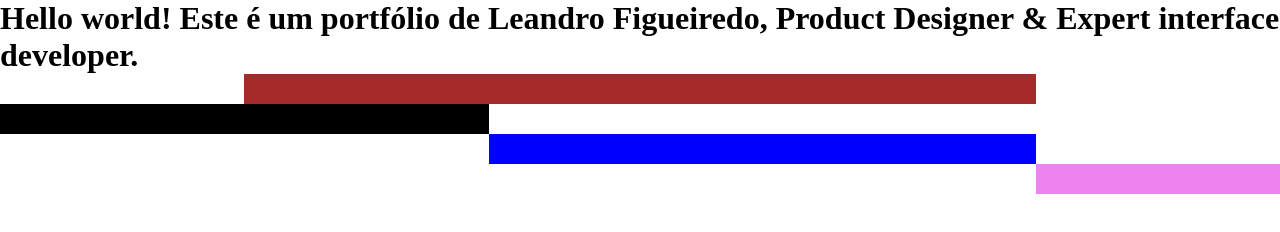
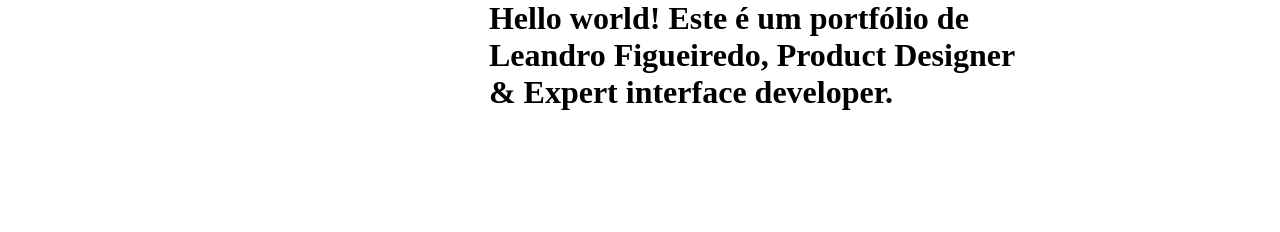
Before and after one commit to figueiredo-uideveloper/leandro-website, a website: page index.html in a window 1280 px wide. Drawn offline with Linux system fonts and the light colour scheme.

Commit message:
golden grid ratio

```diff
--- a/index.html
+++ b/index.html
@@ -10,13 +10,15 @@
 <body>
     <header>
         <div class="container">
-            <h1>Hello world! Este é um portfólio de <span>Leandro Figueiredo</span>, Product Designer & Expert interface developer.</h1>
+
         </div>
-        <div class="golden-grid">
-            <div class="grid-size-1"></div>
-            <div class="grid-size-2"></div>
-            <div class="grid-size-3"></div>
-            <div class="grid-size-4"></div>
+        <div class="golden-ratio-grid">
+            <div class="grid-border"></div>
+            <div class="grid-border"></div>
+            <div class="grid-border position-3">
+                <h1>Hello world! Este é um portfólio de <span>Leandro Figueiredo</span>, Product Designer & Expert interface developer.</h1>
+            </div>
+            <div class="grid-border"></div>
         </div>
     </header>
 </body>
--- a/scss/_grid.scss
+++ b/scss/_grid.scss
@@ -4,31 +4,43 @@
     margin: 0 auto;
 }
 
-.golden-grid {
-    .grid-size {
+.golden-ratio-grid {
+    display: grid;
+    grid-template-columns: $grid-size-3 $grid-size-3 $grid-size-4 $grid-size-3;
+
+    // .grid-border {
+    //     height: 30px;
+    //     border: 1px solid #000;
+    // }
+
+    .position {
         &-1 {
-            background-color: brown;
-            height: 30px;
-            width: calc(100% / 1.618);
-            margin-left: $grid-positon-2;
+            grid-column-start: 1;
         }
         &-2 {
-            background-color: black;
-            height: 30px;
-            width: $grid-size-2;
-            margin-left: 0;
+            grid-column-start: 2;
         }
         &-3 {
-            background-color: blue;
-            height: 30px;
-            width: $grid-size-4;
-            margin-left: $grid-positon-3;
+            grid-column-start: 3;
         }
         &-4 {
-            background-color: violet;
-            height: 30px;
-            width: $grid-size-3;
-            margin-left: $grid-positon-4;
+            grid-column-start: 4;
         }
     }
+
+    .span {
+        &-1 {
+            grid-column-end: span 1;
+        }
+        &-2 {
+            grid-column-end: span 2;
+        }
+        &-3 {
+            grid-column-end: span 3;
+        }
+        &-4 {
+            grid-column-end: span 4;
+        }
+    }
+
 }
--- a/scss/_variables.scss
+++ b/scss/_variables.scss
@@ -16,7 +16,7 @@ $grid-size-3: calc($grid-size-2 / 2); // ((100% / $phi) / $phi) / 2
 $grid-size-4: calc($grid-size-1 - $grid-size-3); // (100% / $phi) - (((100% / $phi) / $phi) / 2)
 
 
-$grid-positon-1: 0;
-$grid-positon-2: $grid-size-3;
-$grid-positon-3: $grid-size-2;
-$grid-positon-4: calc($grid-size-1 + $grid-size-3);
+// $grid-positon-1: 0;
+// $grid-positon-2: $grid-size-3;
+// $grid-positon-3: $grid-size-2;
+// $grid-positon-4: calc($grid-size-1 + $grid-size-3);
```
Also changed, not shown: css/main.css.
